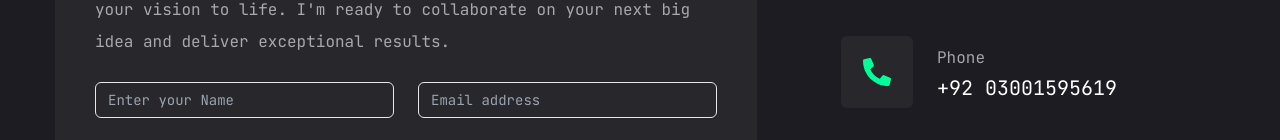
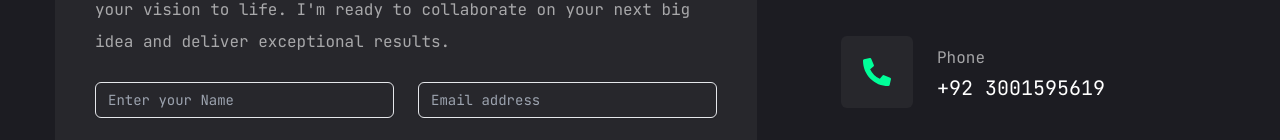
Before and after one commit to shahzad1ali/Portfolio, a Next.js app: page /contact in a window 1280 px wide. Shown: the part 306-446 px from the top of the page. Built offline with nearby package versions, Linux system fonts and the light colour scheme.

Commit message:
add number

```diff
--- a/app/contact/page.jsx
+++ b/app/contact/page.jsx
@@ -10,7 +10,7 @@ const info = [
   {
     icon: <FaPhoneAlt />,
     title: "Phone",
-    description: "+92 03001595619"
+    description: "+92 3001595619"
   },
    {
     icon: <FaEnvelope />,
```
